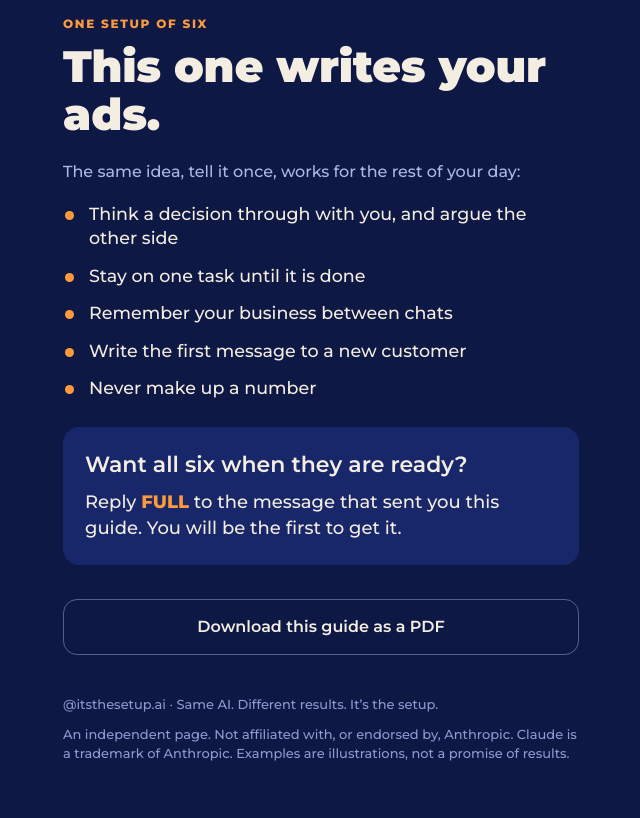
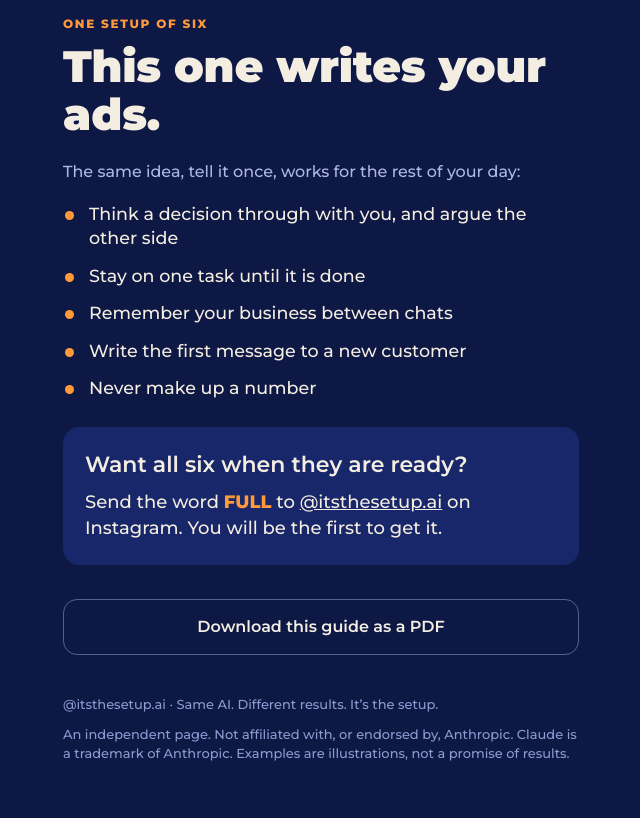
Before and after one commit to itsthesetup/itsthesetup.github.io, a plain HTML site: page ad-setup/index.html in a window 1280 px wide. Shown: the part 5155-5973 px from the top of the page, without its empty margins (319-959 px from the left). Drawn offline with Linux system fonts and the light colour scheme.

Commit message:
FULL: message the profile (works for the link-in-profile path too)

```diff
--- a/ad-setup/index.html
+++ b/ad-setup/index.html
@@ -197,7 +197,7 @@ Then the first 2 seconds of a Reel for it: what we see, and the one line on scre
   </ul>
   <div class="full">
     <p class="lead">Want all six when they are ready?</p>
-    <p class="p">Reply <b class="o">FULL</b> to the message that sent you this guide. You will be the first to get it.</p>
+    <p class="p">Send the word <b class="o">FULL</b> to <a href="https://www.instagram.com/itsthesetup.ai/" style="color:inherit">@itsthesetup.ai</a> on Instagram. You will be the first to get it.</p>
   </div>
   <a class="dl" href="The-Ad-Setup.pdf" download>Download this guide as a PDF</a>
 </section>
```
Also changed, not shown: 1 other file.
